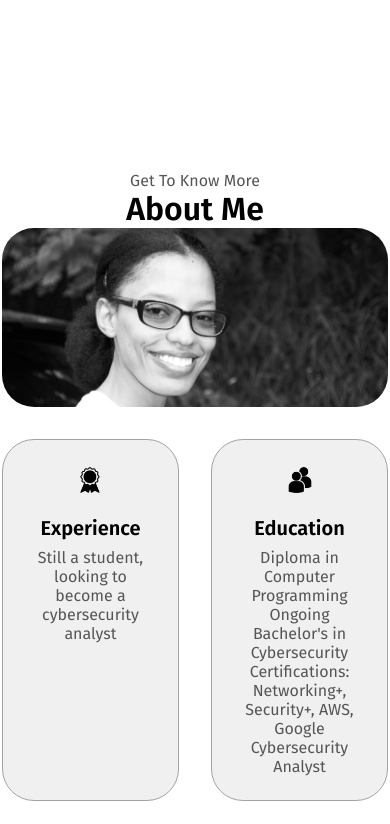
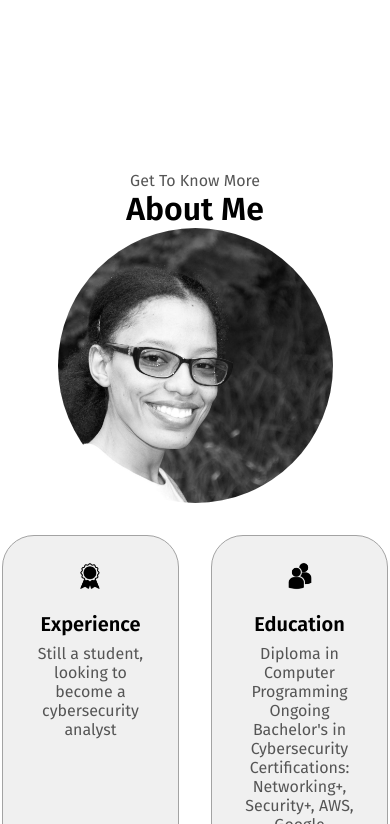
Before and after one commit to Doreen-ux/html-css-js-portfolio, a plain HTML site: page index.html in a window 390 px wide. Shown: the part 711-1535 px from the top of the page. Drawn offline with Linux system fonts and the light colour scheme.

Commit message:
Update mediaquaries.css

```diff
--- a/mediaquaries.css
+++ b/mediaquaries.css
@@ -49,21 +49,26 @@
     }
 }
 
-@media screen and (max-width: 600px) {
+@media screen and (max-width: 600px)
+{
     #contact,
-    footer {
+    footer
+    {
         height: 40vh;
     }
-    #profile {
+    #profile
+    {
         height: 83vh;
         margin-bottom: 0;
     }
 
-    article {
+    article
+    {
         font-size: 1rem;
     }
 
-    footer nav {
+    footer nav
+    {
         height: fit-content;
         margin-bottom: 2rem;
     }
@@ -97,20 +102,47 @@
         text-align: center;
     }
 
-    .section__pic-container {
-        width: auto;
-        height: 46vw;
-        justify-content: center;
+    .section__pic-container
+    {
+        width: 275px;
+        height: 275px;
+        margin: 0 auto 2rem;
+        border-radius: 50%;
+        overflow: hidden;
     }
-    .section__text__p2 {
+
+    .section__pic-container img
+    {
+        width: 100%;
+        height: 100%;
+        object-fit: cover;
+        border-radius: 50%;
+    }
+
+    .section__text__p2
+    {
         font-size: 1.25rem;
     }
 
-    .title {
+    .title
+    {
         font-size: 2rem;
     }
 
-    .text-container {
+    .text-container
+    {
         text-align: justify;
     }
+
+    .about-pic
+    {
+        width: 275px !important;
+        height: 275px !important;
+        object-fit: cover;
+        border-radius: 1rem !important;
+        display: block;
+        margin: 0 auto;
     }
+
+
+}
```
